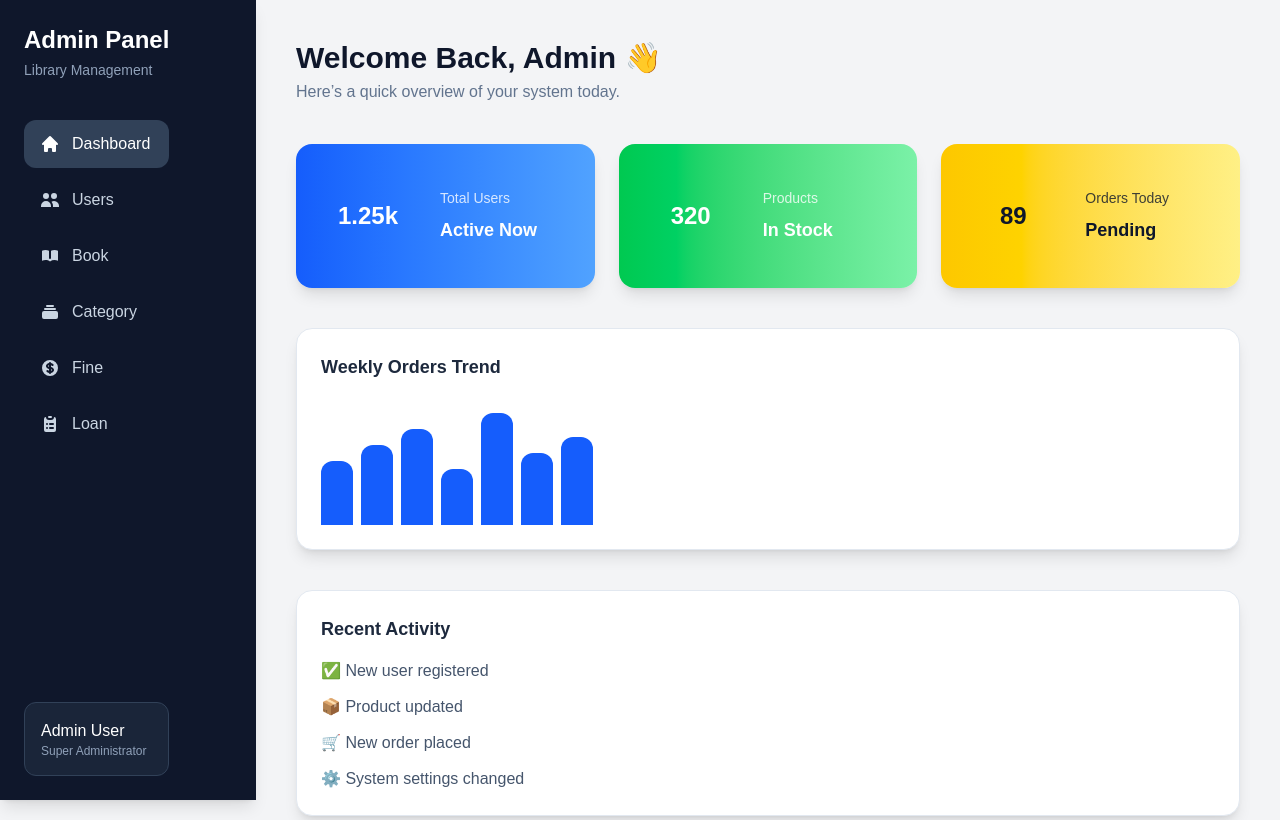
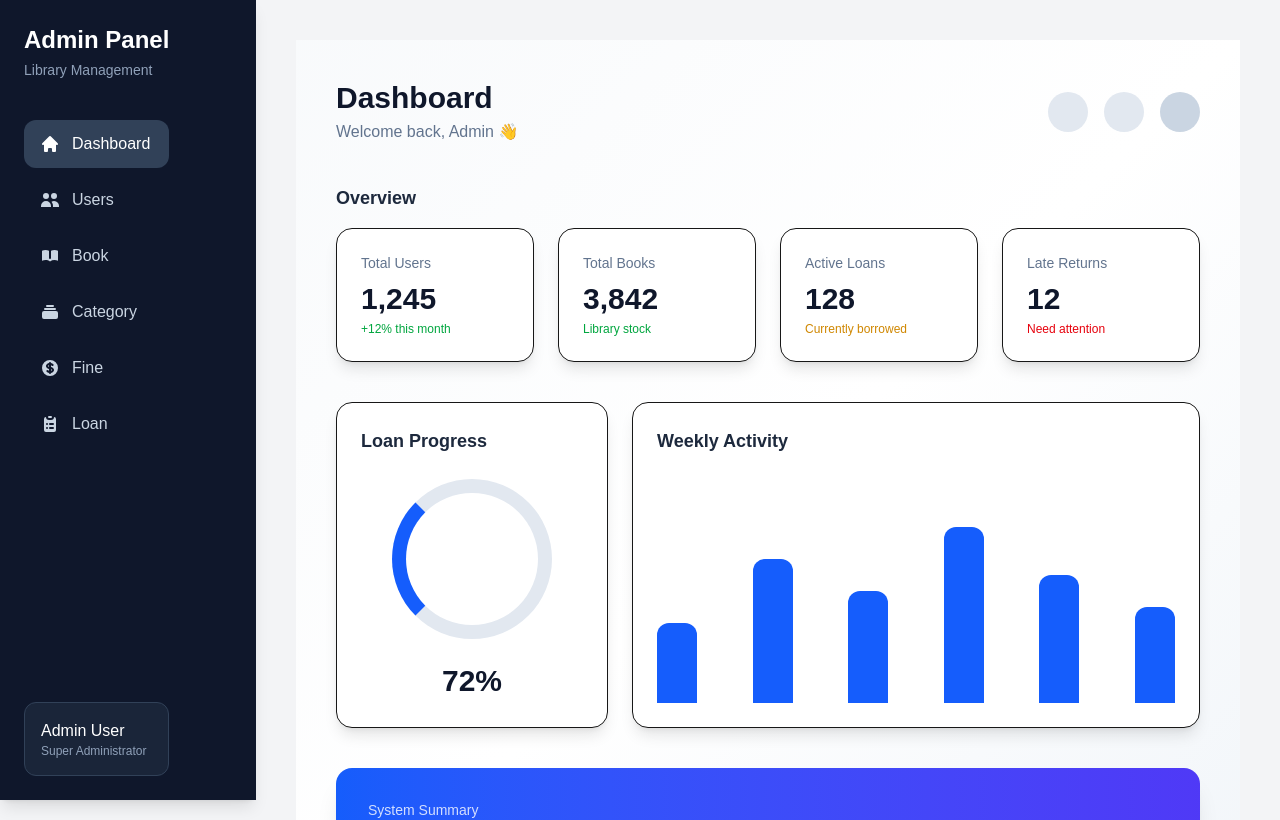
Before and after one commit to syidiqisyididiqi-hash/perpustakaan_frontend, a Next.js app: page /admin in a window 1280 px wide. Shown: the top 820 px of the page. Built offline with nearby package versions, Linux system fonts and the light colour scheme.

Commit message:
Update admin page

```diff
--- a/app/admin/page.tsx
+++ b/app/admin/page.tsx
@@ -1,145 +1,88 @@
 export default function AdminPage() {
   return (
-    <div className="space-y-10">
+    <div className="min-h-screen bg-gradient-to-br from-slate-50 via-white to-slate-100 p-10 space-y-10">
 
-      {/* Header */}
-      <div>
-        <h2 className="text-3xl font-bold text-slate-900">
-          Welcome Back, Admin 👋
-        </h2>
-        <p className="text-slate-500 mt-1">
-          Here’s a quick overview of your system today.
-        </p>
+      <div className="flex items-center justify-between">
+        <div>
+          <h1 className="text-3xl font-bold text-slate-900">Dashboard</h1>
+          <p className="text-slate-500 mt-1">Welcome back, Admin 👋</p>
+        </div>
+
+        <div className="flex items-center gap-4">
+          <div className="w-10 h-10 rounded-full bg-slate-200"></div>
+          <div className="w-10 h-10 rounded-full bg-slate-200"></div>
+          <div className="w-10 h-10 rounded-full bg-slate-300"></div>
+        </div>
       </div>
 
-      {/* Stats Cards */}
-      <div className="grid grid-cols-1 md:grid-cols-3 gap-6">
+      <div>
+        <h2 className="text-lg font-semibold text-slate-800 mb-4">Overview</h2>
 
-        {/* Card 1 - Total Users */}
-        <div className="bg-gradient-to-r from-blue-600 to-blue-400 rounded-2xl shadow-lg p-6 flex items-center gap-6 text-white">
-          <div className="relative w-24 h-24">
-            <svg className="w-24 h-24" viewBox="0 0 36 36">
-              <path
-                className="text-blue-300"
-                d="M18 2.0845
-                   a 15.9155 15.9155 0 0 1 0 31.831
-                   a 15.9155 15.9155 0 0 1 0 -31.831"
-                fill="none"
-                strokeWidth="3.5"
-              />
-              <path
-                className="text-white"
-                strokeDasharray="80,100"
-                d="M18 2.0845
-                   a 15.9155 15.9155 0 0 1 0 31.831
-                   a 15.9155 15.9155 0 0 1 0 -31.831"
-                fill="none"
-                strokeWidth="3.5"
-              />
-            </svg>
-            <div className="absolute inset-0 flex items-center justify-center text-2xl font-bold">
-              1.25k
-            </div>
+        <div className="grid grid-cols-1 md:grid-cols-4 gap-6">
+
+          <div className="rounded-2xl p-6 bg-white shadow-lg border">
+            <p className="text-sm text-slate-500">Total Users</p>
+            <h3 className="text-3xl font-bold text-slate-900 mt-2">1,245</h3>
+            <p className="text-xs text-green-600 mt-1">+12% this month</p>
           </div>
-          <div>
-            <p className="text-sm opacity-80">Total Users</p>
-            <p className="mt-2 text-lg font-semibold">Active Now</p>
+
+          <div className="rounded-2xl p-6 bg-white shadow-lg border">
+            <p className="text-sm text-slate-500">Total Books</p>
+            <h3 className="text-3xl font-bold text-slate-900 mt-2">3,842</h3>
+            <p className="text-xs text-green-600 mt-1">Library stock</p>
+          </div>
+
+          <div className="rounded-2xl p-6 bg-white shadow-lg border">
+            <p className="text-sm text-slate-500">Active Loans</p>
+            <h3 className="text-3xl font-bold text-slate-900 mt-2">128</h3>
+            <p className="text-xs text-yellow-600 mt-1">Currently borrowed</p>
+          </div>
+
+          <div className="rounded-2xl p-6 bg-white shadow-lg border">
+            <p className="text-sm text-slate-500">Late Returns</p>
+            <h3 className="text-3xl font-bold text-slate-900 mt-2">12</h3>
+            <p className="text-xs text-red-600 mt-1">Need attention</p>
+          </div>
+
+        </div>
+      </div>
+
+      <div className="grid grid-cols-1 lg:grid-cols-3 gap-6">
+
+        <div className="rounded-2xl p-6 bg-white shadow-lg border">
+          <h3 className="text-lg font-semibold text-slate-800 mb-6">
+            Loan Progress
+          </h3>
+
+          <div className="flex flex-col items-center">
+            <div className="w-40 h-40 rounded-full border-[14px] border-blue-600 border-t-slate-200 border-r-slate-200 border-b-slate-200"></div>
+            <p className="mt-6 text-3xl font-bold text-slate-900">72%</p>
           </div>
         </div>
 
-        {/* Card 2 - Products */}
-        <div className="bg-gradient-to-r from-green-500 to-green-300 rounded-2xl shadow-lg p-6 flex items-center gap-6 text-white">
-          <div className="relative w-24 h-24">
-            <svg className="w-24 h-24" viewBox="0 0 36 36">
-              <path
-                className="text-green-200"
-                d="M18 2.0845
-                   a 15.9155 15.9155 0 0 1 0 31.831
-                   a 15.9155 15.9155 0 0 1 0 -31.831"
-                fill="none"
-                strokeWidth="3.5"
-              />
-              <path
-                className="text-white"
-                strokeDasharray="64,100"
-                d="M18 2.0845
-                   a 15.9155 15.9155 0 0 1 0 31.831
-                   a 15.9155 15.9155 0 0 1 0 -31.831"
-                fill="none"
-                strokeWidth="3.5"
-              />
-            </svg>
-            <div className="absolute inset-0 flex items-center justify-center text-2xl font-bold">
-              320
-            </div>
-          </div>
-          <div>
-            <p className="text-sm opacity-80">Products</p>
-            <p className="mt-2 text-lg font-semibold">In Stock</p>
-          </div>
-        </div>
+        <div className="lg:col-span-2 rounded-2xl p-6 bg-white shadow-lg border">
+          <h3 className="text-lg font-semibold text-slate-800 mb-6">
+            Weekly Activity
+          </h3>
 
-        {/* Card 3 - Orders Today */}
-        <div className="bg-gradient-to-r from-yellow-400 to-yellow-200 rounded-2xl shadow-lg p-6 flex items-center gap-6 text-slate-900">
-          <div className="relative w-24 h-24">
-            <svg className="w-24 h-24" viewBox="0 0 36 36">
-              <path
-                className="text-yellow-300"
-                d="M18 2.0845
-                   a 15.9155 15.9155 0 0 1 0 31.831
-                   a 15.9155 15.9155 0 0 1 0 -31.831"
-                fill="none"
-                strokeWidth="3.5"
-              />
-              <path
-                className="text-yellow-700"
-                strokeDasharray="89,100"
-                d="M18 2.0845
-                   a 15.9155 15.9155 0 0 1 0 31.831
-                   a 15.9155 15.9155 0 0 1 0 -31.831"
-                fill="none"
-                strokeWidth="3.5"
-              />
-            </svg>
-            <div className="absolute inset-0 flex items-center justify-center text-2xl font-bold">
-              89
-            </div>
-          </div>
-          <div>
-            <p className="text-sm opacity-80">Orders Today</p>
-            <p className="mt-2 text-lg font-semibold">Pending</p>
+          <div className="flex items-end justify-between h-56">
+            <div className="w-10 bg-blue-600 rounded-t-xl h-20"></div>
+            <div className="w-10 bg-blue-600 rounded-t-xl h-36"></div>
+            <div className="w-10 bg-blue-600 rounded-t-xl h-28"></div>
+            <div className="w-10 bg-blue-600 rounded-t-xl h-44"></div>
+            <div className="w-10 bg-blue-600 rounded-t-xl h-32"></div>
+            <div className="w-10 bg-blue-600 rounded-t-xl h-24"></div>
           </div>
         </div>
 
       </div>
 
-      {/* Mini Bar Chart Section */}
-      <div className="bg-white rounded-2xl shadow-lg border border-slate-200 p-6">
-        <h3 className="text-lg font-semibold text-slate-800 mb-4">
-          Weekly Orders Trend
-        </h3>
-        <div className="flex items-end gap-2 h-32">
-          <div className="w-8 bg-blue-600 rounded-t-xl h-16"></div>
-          <div className="w-8 bg-blue-600 rounded-t-xl h-20"></div>
-          <div className="w-8 bg-blue-600 rounded-t-xl h-24"></div>
-          <div className="w-8 bg-blue-600 rounded-t-xl h-14"></div>
-          <div className="w-8 bg-blue-600 rounded-t-xl h-28"></div>
-          <div className="w-8 bg-blue-600 rounded-t-xl h-18"></div>
-          <div className="w-8 bg-blue-600 rounded-t-xl h-22"></div>
-        </div>
-      </div>
-
-      {/* Recent Activity */}
-      <div className="bg-white rounded-2xl shadow-lg border border-slate-200 p-6">
-        <h3 className="text-lg font-semibold text-slate-800 mb-4">
-          Recent Activity
-        </h3>
-        <ul className="space-y-3 text-slate-600">
-          <li>✅ New user registered</li>
-          <li>📦 Product updated</li>
-          <li>🛒 New order placed</li>
-          <li>⚙️ System settings changed</li>
-        </ul>
+      <div className="rounded-2xl p-8 bg-gradient-to-r from-blue-600 to-indigo-600 text-white shadow-xl">
+        <p className="text-sm opacity-80">System Summary</p>
+        <h3 className="text-3xl font-bold mt-2">All Systems Running Smoothly</h3>
+        <p className="text-sm mt-2 opacity-80">
+          No issues detected in the last 24 hours
+        </p>
       </div>
 
     </div>
```
